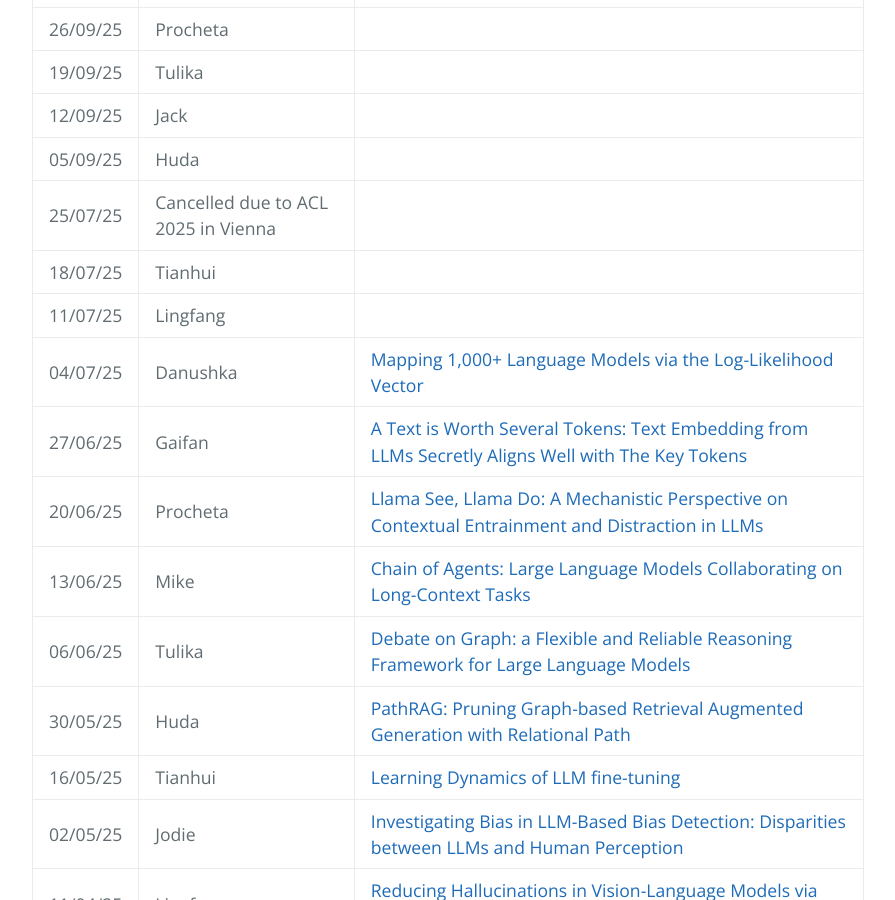
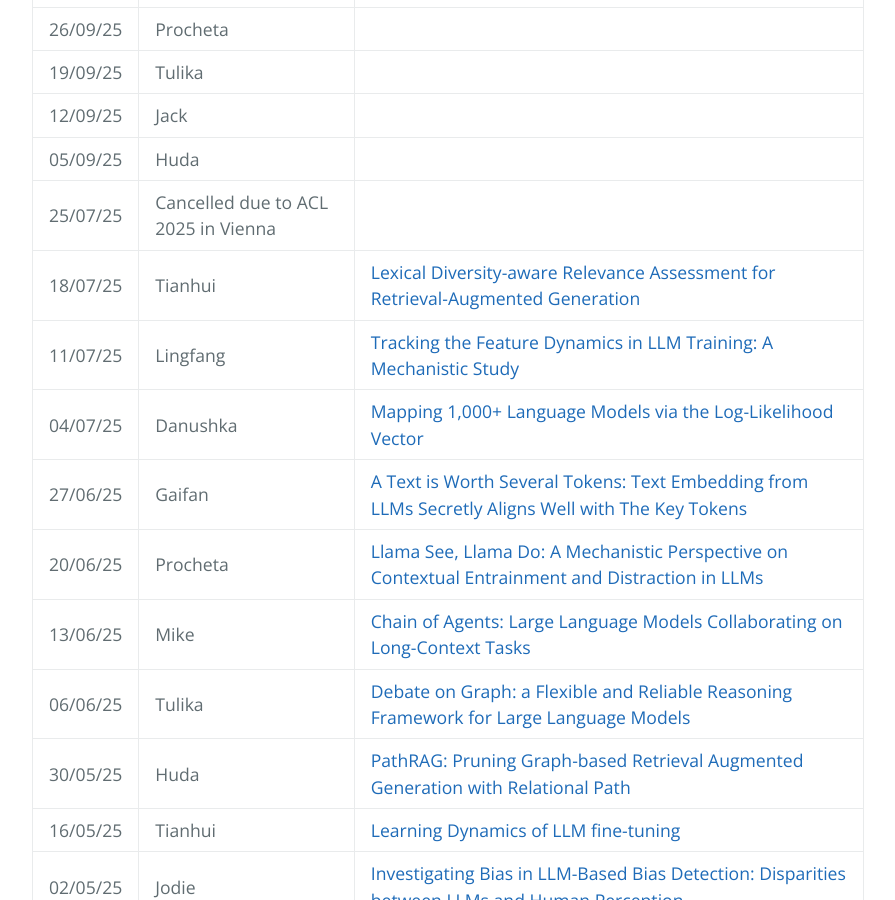
Before and after one commit to LivNLP/livnlp.github.io, a Jekyll site: the page built from reading.md, in a window 1280 px wide and 900 px high, scrolled down 611 px. Shown: the whole window, without its empty margins (192-1087 px from the left). Built offline with Jekyll 4.4.1, drawn with Linux system fonts in a browser that asks for light colours.

Commit message:
Update reading.md

```diff
--- a/reading.md
+++ b/reading.md
@@ -18,8 +18,8 @@ We meet on a weely basis to discuss recent research papers. Here is the schedule
 | 12/09/25|  Jack |
 | 05/09/25|  Huda |
 | 25/07/25|  Cancelled due to ACL 2025 in Vienna|
-| 18/07/25|  Tianhui |
-| 11/07/25|  Lingfang|
+| 18/07/25|  Tianhui | [Lexical Diversity-aware Relevance Assessment for Retrieval-Augmented Generation](https://openreview.net/forum?id=omv3VfVIQt)
+| 11/07/25|  Lingfang| [Tracking the Feature Dynamics in LLM Training: A Mechanistic Study](https://arxiv.org/abs/2412.17626)
 | 04/07/25| Danushka | [Mapping 1,000+ Language Models via the Log-Likelihood Vector](https://arxiv.org/html/2502.16173v1)
 | 27/06/25| Gaifan | [A Text is Worth Several Tokens: Text Embedding from LLMs Secretly Aligns Well with The Key Tokens](https://arxiv.org/abs/2406.17378)
 | 20/06/25|  Procheta |[Llama See, Llama Do: A Mechanistic Perspective on Contextual Entrainment and Distraction in LLMs](https://arxiv.org/abs/2505.09338)
```
